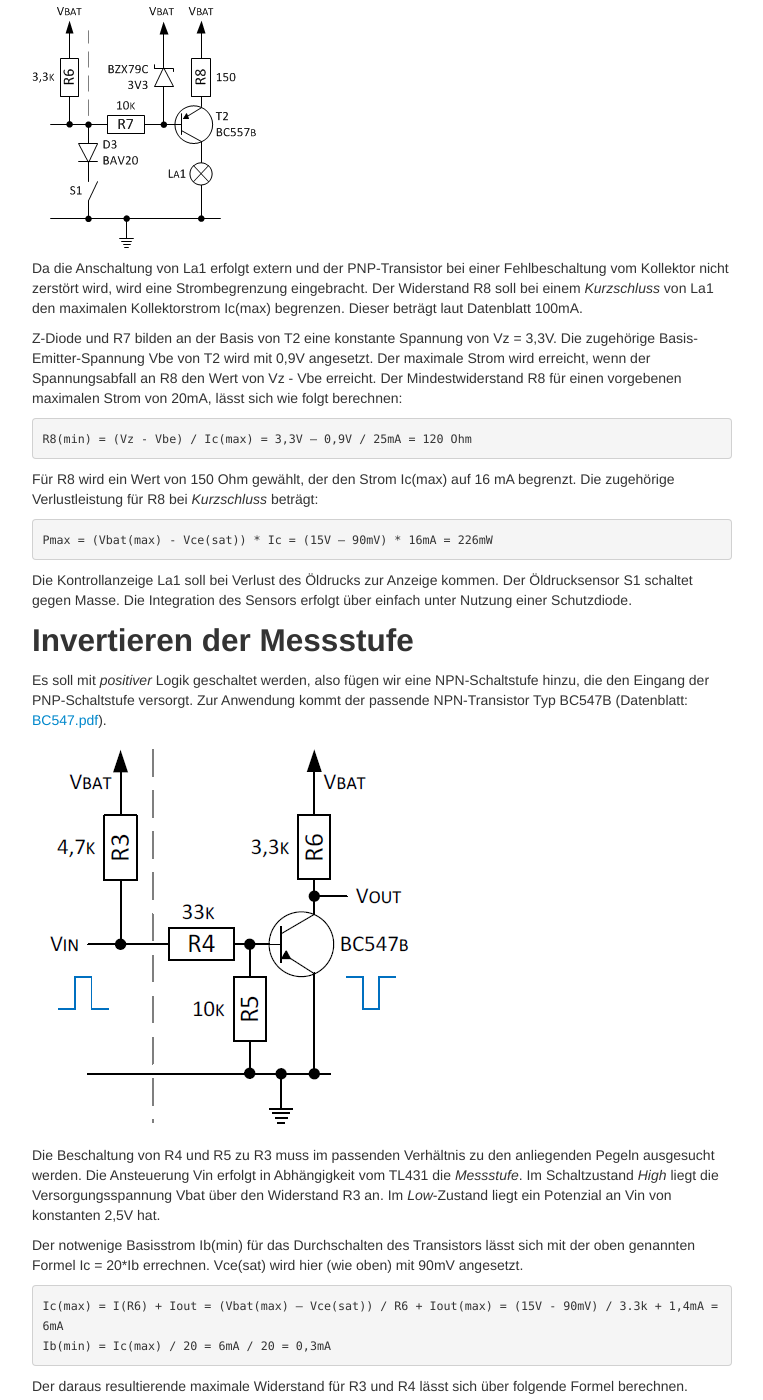
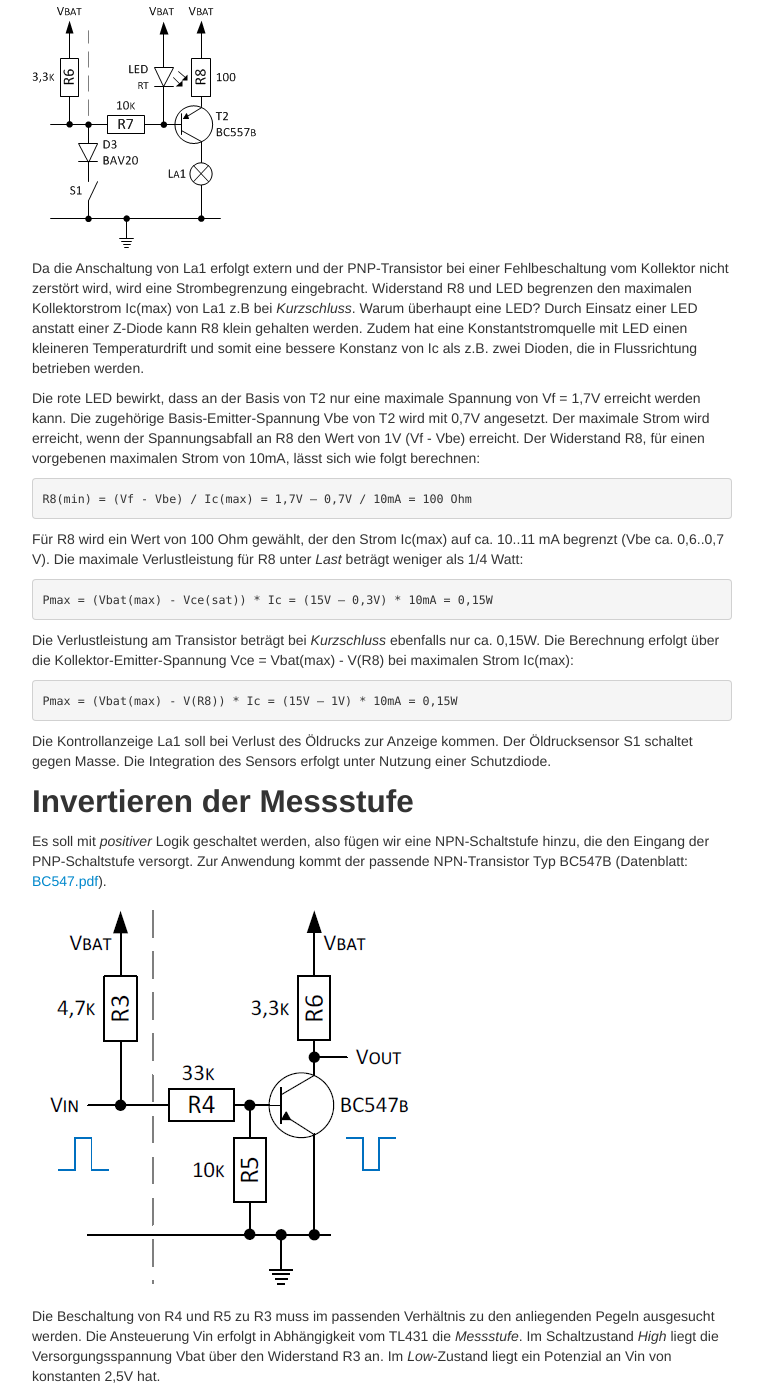
Before and after one commit to brickpool/Speedometer, a Jekyll site: the page built from pages/kontrollanzeige_1.md, in a window 1280 px wide and 1400 px high, scrolled down 3855 px. Shown: the whole window, without its empty margins (258-1021 px from the left). Built offline with Jekyll 4.4.1, drawn with Linux system fonts in a browser that asks for light colours; some of the changed text lies outside the part shown.

Commit message:
Update current limiter

```diff
--- a/pages/kontrollanzeige_1.md
+++ b/pages/kontrollanzeige_1.md
@@ -48,7 +48,7 @@ Zur Anwendung kommt ein Transistor Typ BC557B (Datenblatt: [BC560.pdf](https://w
 
 Die Steuerspannungen Vbe am Transistor bezieht sich bei einem PNP-Transistor auf die positive Versorgungsspannung und nicht auf Masse. Ein PNP immer schaltet dann durch, wenn Vbe die Schaltschwelle unterschreiten, also Vin um Vbe kleiner ist als die Spannung Ve am Emitter.
 
-Der Basiswiderstand R7 berechnet sich aus (Vbat-Vbe) / Ib. Etwas versteckt bei den Daten und der Kennlinie zu Vce(sat) (der Kollektor-Emitter-Sättigungsspannung) findet man eine Referenzwert für die Sättigung von Ic = 20*Ib. D.h. gerechnet wird mit einer Stromverstärkung in Sättigung von 20. Da nur kleine Ströme fließen (Ic < 10 mA und somit Ib < 0,5 mA) wird Vce(sat) mit dem im Datenblatt angegeben Wert von 90mV angesetzt.
+Der Basiswiderstand R7 berechnet sich aus (Vbat-Vbe) / Ib. Etwas versteckt bei den Daten und der Kennlinie zu Vce(sat) (der Kollektor-Emitter-Sättigungsspannung) findet man eine Referenzwert für die Sättigung von Ic = 20*Ib. D.h. gerechnet wird mit einer Stromverstärkung in Sättigung von 20. Da nur kleine Ströme fließen (Ic < 10 mA und somit Ib < 0,5 mA) wird Vce(sat) mit dem im Datenblatt angegeben Wert von 0,3V angesetzt.
 
 Die Versorgungsspannung vom Instrument beträgt 10V bis 15V. Etwa 0,7V fallen an der Basis-Emitter-Strecke ab (Vbe aus Kennlinie des Datenblatt für den BC557B geschätzt), also wird bei einer niedrigen Versorgungsspannung von 10V für eine vernünftige Durchschaltung ein passender Widerstand R7 benötigt.
 
@@ -71,17 +71,21 @@ In unserem im Anwendungsfall verwenden wir für R6 ein Widerstand von 3,3kOhm.
 
 ![Schalten der Versorgungsspannung Abb. 2](../images/Schalten_der_Versorgungsspannung_2.png)
 
-Da die Anschaltung von La1 erfolgt extern und der PNP-Transistor bei einer Fehlbeschaltung vom Kollektor nicht zerstört wird, wird eine Strombegrenzung eingebracht. Der Widerstand R8 soll bei einem _Kurzschluss_ von La1 den maximalen Kollektorstrom Ic(max) begrenzen. Dieser beträgt laut Datenblatt 100mA.
+Da die Anschaltung von La1 erfolgt extern und der PNP-Transistor bei einer Fehlbeschaltung vom Kollektor nicht zerstört wird, wird eine Strombegrenzung eingebracht. Widerstand R8 und LED begrenzen den maximalen Kollektorstrom Ic(max) von La1 z.B bei _Kurzschluss_. Warum überhaupt eine LED? Durch Einsatz einer LED anstatt einer Z-Diode kann R8 klein gehalten werden. Zudem hat eine Konstantstromquelle mit LED einen kleineren Temperaturdrift und somit eine bessere Konstanz von Ic als z.B. zwei Dioden, die in Flussrichtung betrieben werden.
 
-Z-Diode und R7 bilden an der Basis von T2 eine konstante Spannung von Vz = 3,3V. Die zugehörige Basis-Emitter-Spannung Vbe von T2 wird mit 0,9V angesetzt. Der maximale Strom wird erreicht, wenn der Spannungsabfall an R8 den Wert von Vz - Vbe erreicht. Der Mindestwiderstand R8 für einen vorgebenen maximalen Strom von 20mA, lässt sich wie folgt berechnen:
+Die rote LED bewirkt, dass an der Basis von T2 nur eine maximale Spannung von Vf = 1,7V erreicht werden kann. Die zugehörige Basis-Emitter-Spannung Vbe von T2 wird mit 0,7V angesetzt. Der maximale Strom wird erreicht, wenn der Spannungsabfall an R8 den Wert von 1V (Vf - Vbe) erreicht. Der Widerstand R8, für einen vorgebenen maximalen Strom von 10mA, lässt sich wie folgt berechnen:
 
-    R8(min) = (Vz - Vbe) / Ic(max) = 3,3V – 0,9V / 25mA = 120 Ohm
+    R8(min) = (Vf - Vbe) / Ic(max) = 1,7V – 0,7V / 10mA = 100 Ohm
 
-Für R8 wird ein Wert von 150 Ohm gewählt, der den Strom Ic(max) auf 16 mA begrenzt. Die zugehörige Verlustleistung für R8 bei _Kurzschluss_ beträgt:
+Für R8 wird ein Wert von 100 Ohm gewählt, der den Strom Ic(max) auf ca. 10..11 mA begrenzt (Vbe ca. 0,6..0,7 V). Die maximale Verlustleistung für R8 unter _Last_ beträgt weniger als 1/4 Watt:
 
-    Pmax = (Vbat(max) - Vce(sat)) * Ic = (15V – 90mV) * 16mA = 226mW
+    Pmax = (Vbat(max) - Vce(sat)) * Ic = (15V – 0,3V) * 10mA = 0,15W
 
-Die Kontrollanzeige La1 soll bei Verlust des Öldrucks zur Anzeige kommen. Der Öldrucksensor S1 schaltet gegen Masse. Die Integration des Sensors erfolgt über einfach unter Nutzung einer Schutzdiode.
+Die Verlustleistung am Transistor beträgt bei _Kurzschluss_ ebenfalls nur ca. 0,15W. Die Berechnung erfolgt über die Kollektor-Emitter-Spannung Vce = Vbat(max) - V(R8) bei maximalen Strom Ic(max):
+
+    Pmax = (Vbat(max) - V(R8)) * Ic = (15V – 1V) * 10mA = 0,15W
+
+Die Kontrollanzeige La1 soll bei Verlust des Öldrucks zur Anzeige kommen. Der Öldrucksensor S1 schaltet gegen Masse. Die Integration des Sensors erfolgt unter Nutzung einer Schutzdiode.
 
 ## Invertieren der Messstufe
 Es soll mit _positiver_ Logik geschaltet werden, also fügen wir eine NPN-Schaltstufe hinzu, die den Eingang der PNP-Schaltstufe versorgt. Zur Anwendung kommt der passende NPN-Transistor Typ BC547B (Datenblatt: [BC547.pdf](https://www.fairchildsemi.com/datasheets/BC/BC547.pdf)).
@@ -99,11 +103,9 @@ Der daraus resultierende maximale Widerstand für R3 und R4 lässt sich über fo
 
     (R3+R4)max = (Vbat(max) – Vbe) / Ib(min) = (15V – 0,7V) / 0,3mA = 48k
 
-Der Widerstandswert R3 beträgt 4,7kOhm (siehe Messstufe). Für R4 wählen wir den nächst passenden Widerstandswert von 39kOhm aus der E12 Reihe, der den oben genannten Maximalwert nicht übersteigt.
+Der Widerstandswert R3 beträgt 4,7kOhm (siehe Messstufe). Für R4 wählen wir den nächst passenden Widerstandswert von 33kOhm aus der E12 Reihe, der den oben genannten Maximalwert nicht übersteigt.
 
-Der Widerstand R5 vermeidet, dass der Transistor bei starken Störeinstrahlungen teilweise leitet. Je größer der Widerstand R5, umso empfindlicher ist die Schaltung gegen Umwelteinflüsse. Je niedriger dieser Widerstand, desto mehr Strom verbraucht die Schaltung im durchgesteuerten Zustand. Allgemeinen hat sich ein Wert von 10k bis 100kOhm (oder evtl. sogar mehr) bewährt. In unserem im Anwendungsfall verwenden wir für R5 ein Widerstand von 10kOhm.
-
-R5 hat zusammen mit R3 und R4 auch den Zweck die Schaltschwelle über den Transistor zu erhöht, was hier bedeutet, dass die Schaltschwelle an Vin Richtung Versorgungsspannung verschoben wird. Die zugehörige Schaltschwelle Ves lässt wie folgt errechnen:
+R5 hat zusammen mit R3 und R4 den Zweck die Schaltschwelle über den Transistor zu erhöhen, was hier bedeutet, dass die Schaltschwelle an Vin Richtung Versorgungsspannung verschoben wird. Der Widerstand R5 vermeidet auch, dass der Transistor bei starken Störeinstrahlungen teilweise leitet. Die zugehörige Schaltschwelle Ves lässt wie folgt errechnen:
 
     Ves = ((R3 + R4) / R5 + 1) * Vbe = ((4,7k + 33k) / 10k + 1) * 0,7V = 4,5V
 
@@ -118,6 +120,7 @@ Die Differenz zur Schaltschwelle der Messstufe (bei _Low_ definiert über Vka =
 - KHD-Homepage von Karl-Heinz Domnick; [Transistor-Schaltungen](http://www.domnick-elektronik.de/elekts1.htm)
 - DL6GL von Georg Latzel; [Schalten mit Transistoren](http://dl6gl.de/grundlagen/schalten-mit-transistoren)
 - Elektronik-Kompendium; [Schalten und Steuern mit Transistoren I](http://www.elektronik-kompendium.de/public/schaerer/powsw1.htm)
+- Elektronik-Kompendium; [Transistor-LED-Konstantstromquelle](https://www.elektronik-kompendium.de/public/schaerer/currled.htm)
 
 ### Nächste Seite
 Weiter geht's mit [Lade- und Öldruckkontrollanzeige mit CMOS](kontrollanzeige_2.html).
```
Also changed, not shown: pages/benzinstandsanzeige.md (+2 -2 lines), pages/kontrollanzeige_2.md (+6 -6 lines), images/Astabile_Kippstufe_555.png, images/Kontrollanzeige_mit_555_2.png, images/Kontrollanzeige_mit_555_3.png, images/Schalten_der_Versorgungsspannung_2.png, images/Schalten_der_Versorgungsspannung_3.png.
